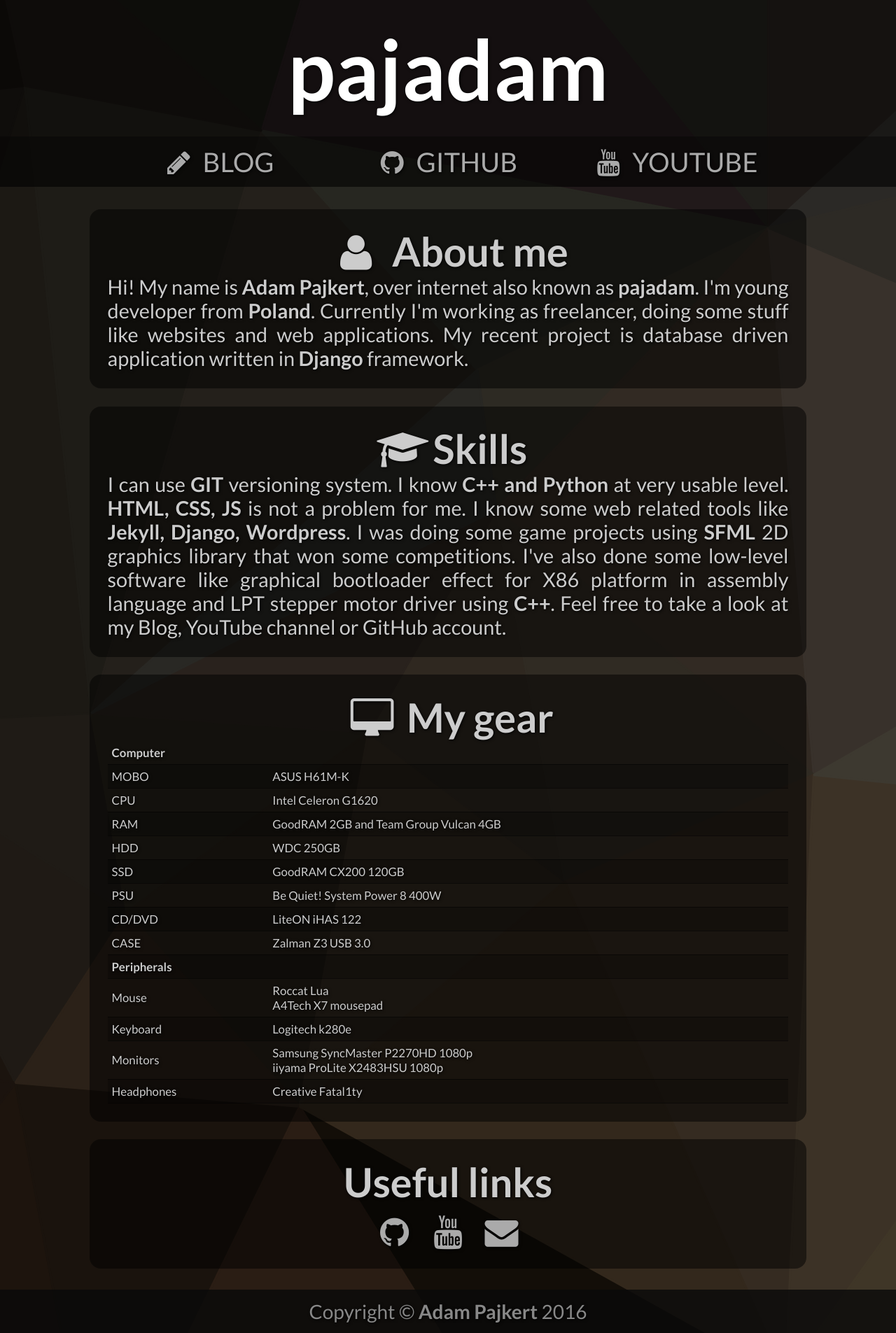
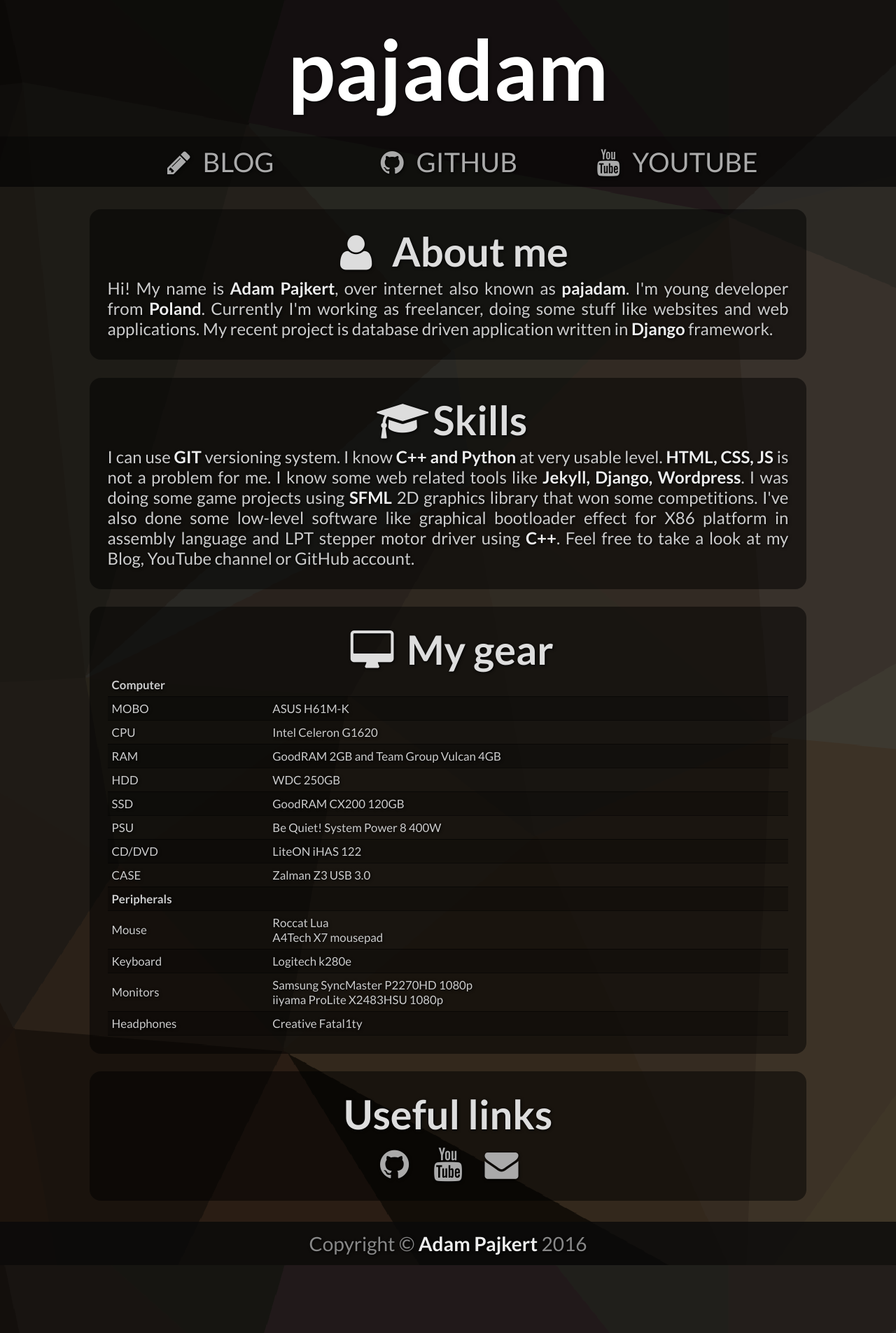
Before and after one commit to pajadam/pajadam.me, a Jekyll site: the page built from index.html, in a window 1280 px wide. Shown: the whole page at 70% size. Built offline with Jekyll 4.4.1, drawn with Linux system fonts in a browser that asks for light colours.

Commit message:
Polishing <p> and headers CSS.

```diff
--- a/_sass/_base.scss
+++ b/_sass/_base.scss
@@ -5,6 +5,7 @@
 
 body,
 h1, h2, h3{
+    color: #ddd;
     margin: 0px;
     padding: 0px;
     position: relative;
@@ -15,6 +16,10 @@
     min-height: 100vh;
     background: url('../img/0.svg');
     background-size: cover;
+}
+
+b{
+    color: #eee;
 }
 
 .centered{
--- a/_sass/_content.scss
+++ b/_sass/_content.scss
@@ -26,8 +26,8 @@
 }
 
 .box p{
-    margin: 0px;
-    font-size: .5em;
+    margin: 4px 0px;
+    font-size: .4em;
 }
 
 .box .link{
@@ -50,7 +50,7 @@
     }
 
     .box p{
-        font-size: .4em;
+        font-size: .35em;
     }
 
     .box .link{
@@ -76,7 +76,7 @@
     }
 
     .box p{
-        font-size: .6em;
+        font-size: .5em;
     }
 
     .box .link{
```
